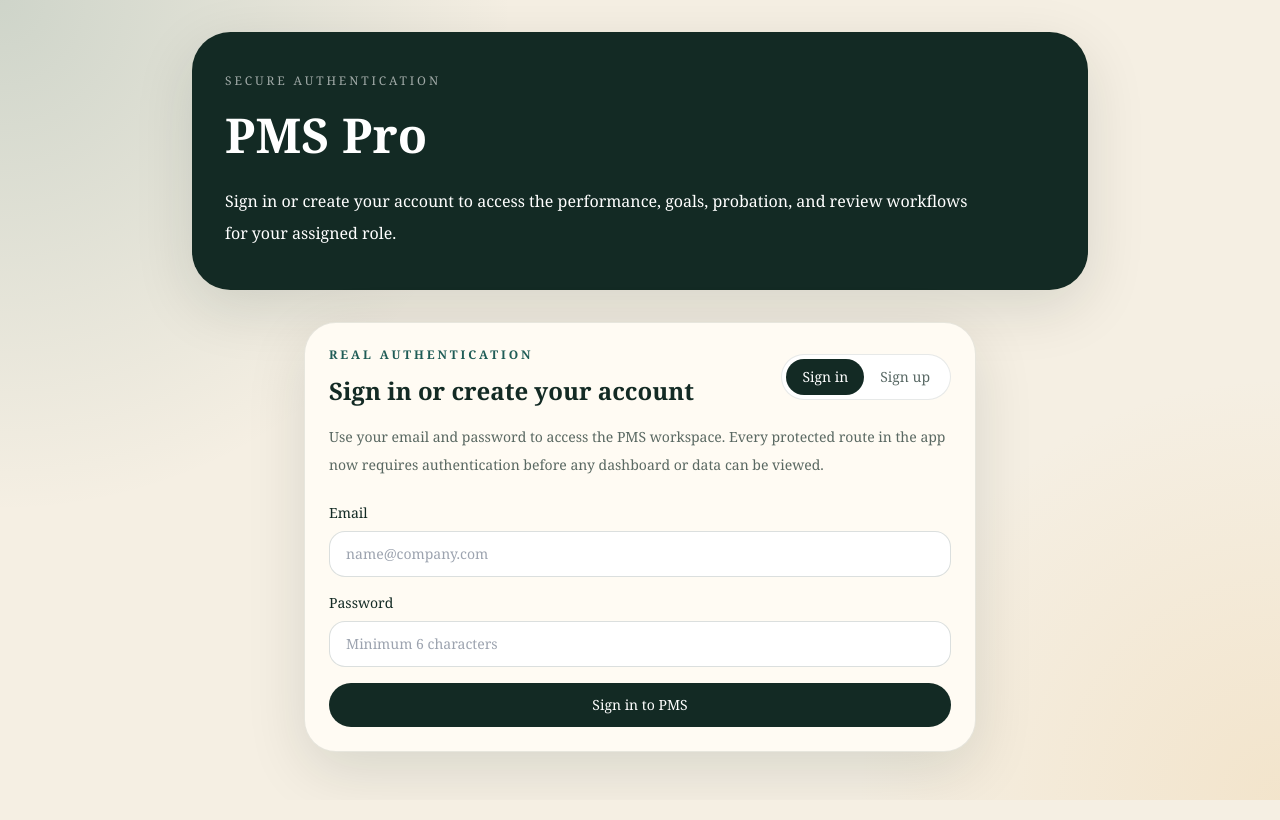
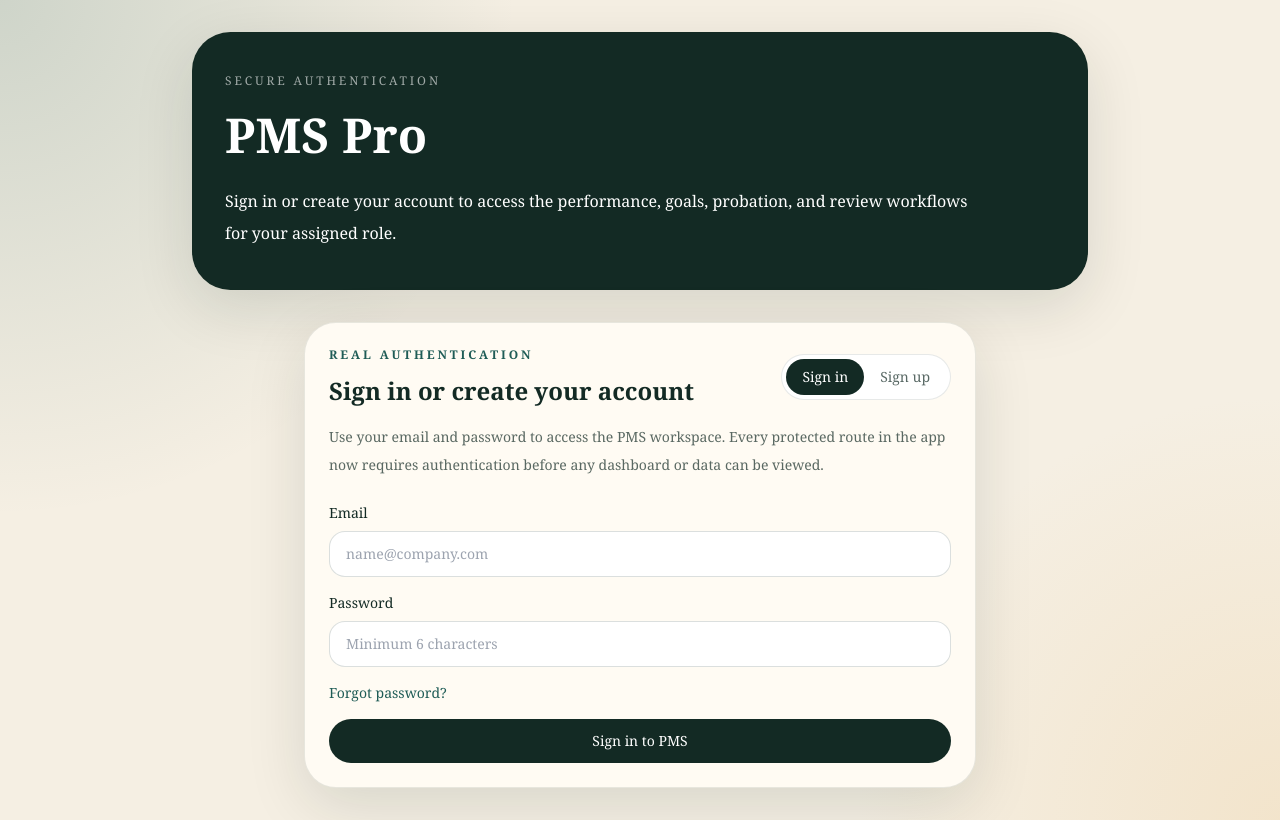
Before and after one commit to Nushra-khan/PMS_project, a Next.js app: page /login in a window 1280 px wide. Built offline with nearby package versions, Linux system fonts and the light colour scheme; no server answers.

Commit message:
Add forgot password option to the sign-in form

```diff
--- a/app/(public)/login/page.tsx
+++ b/app/(public)/login/page.tsx
@@ -1,6 +1,10 @@
 import { AuthPanel } from "@/components/auth-panel";
 
-export default function LoginPage() {
+export default function LoginPage({
+  searchParams
+}: {
+  searchParams?: { error?: string };
+}) {
   return (
     <main className="min-h-screen bg-canvas bg-dashboard-radial px-4 py-8 text-ink">
       <div className="mx-auto max-w-4xl space-y-8">
@@ -17,7 +21,12 @@ export default function LoginPage() {
           </p>
         </section>
 
-        <section className="mx-auto max-w-2xl">
+        <section className="mx-auto max-w-2xl space-y-4">
+          {searchParams?.error === "link_expired" ? (
+            <div className="rounded-2xl border border-amber-200 bg-amber-50 px-4 py-3 text-sm text-amber-900">
+              That email link has expired or was already used. Request a new one below.
+            </div>
+          ) : null}
           <AuthPanel />
         </section>
       </div>
--- a/components/auth-panel.tsx
+++ b/components/auth-panel.tsx
@@ -6,7 +6,7 @@ import { useRouter } from "next/navigation";
 import { createBrowserSupabaseClient } from "@/lib/supabase/client";
 import { cn } from "@/lib/utils";
 
-type AuthMode = "sign_in" | "sign_up";
+type AuthMode = "sign_in" | "sign_up" | "forgot_password";
 
 export function AuthPanel() {
   const router = useRouter();
@@ -30,6 +30,20 @@ export function AuthPanel() {
 
     setErrorMessage(null);
     setFeedback(null);
+
+    if (mode === "forgot_password") {
+      const redirectTo = `${window.location.origin}/auth/callback?next=/reset-password`;
+      const { error } = await supabase.auth.resetPasswordForEmail(email, { redirectTo });
+
+      if (error) {
+        setErrorMessage(error.message);
+        return;
+      }
+
+      // Same message whether or not the account exists, so emails can't be probed.
+      setFeedback("If an account exists for that email, a password reset link is on its way.");
+      return;
+    }
 
     if (mode === "sign_in") {
       const { error } = await supabase.auth.signInWithPassword({
@@ -146,6 +160,7 @@ export function AuthPanel() {
           />
         </label>
 
+        {mode !== "forgot_password" ? (
           <label className="grid gap-2 text-sm font-medium text-ink">
             Password
             <input
@@ -158,6 +173,31 @@ export function AuthPanel() {
               minLength={6}
             />
           </label>
+        ) : null}
+
+        {mode === "sign_in" ? (
+          <button
+            type="button"
+            onClick={() => {
+              setMode("forgot_password");
+              setErrorMessage(null);
+              setFeedback(null);
+            }}
+            className="justify-self-start text-sm text-tide underline-offset-4 hover:underline"
+          >
+            Forgot password?
+          </button>
+        ) : null}
+
+        {mode === "forgot_password" ? (
+          <button
+            type="button"
+            onClick={() => setMode("sign_in")}
+            className="justify-self-start text-sm text-tide underline-offset-4 hover:underline"
+          >
+            Back to sign in
+          </button>
+        ) : null}
 
         {feedback ? (
           <div className="rounded-2xl border border-emerald-200 bg-emerald-50 px-4 py-3 text-sm text-emerald-900">
@@ -180,6 +220,8 @@ export function AuthPanel() {
             ? "Working..."
             : mode === "sign_in"
               ? "Sign in to PMS"
+              : mode === "forgot_password"
+                ? "Email me a reset link"
                 : "Create account"}
         </button>
       </form>
```
Lines whose indentation alone changed are shown as unchanged.
